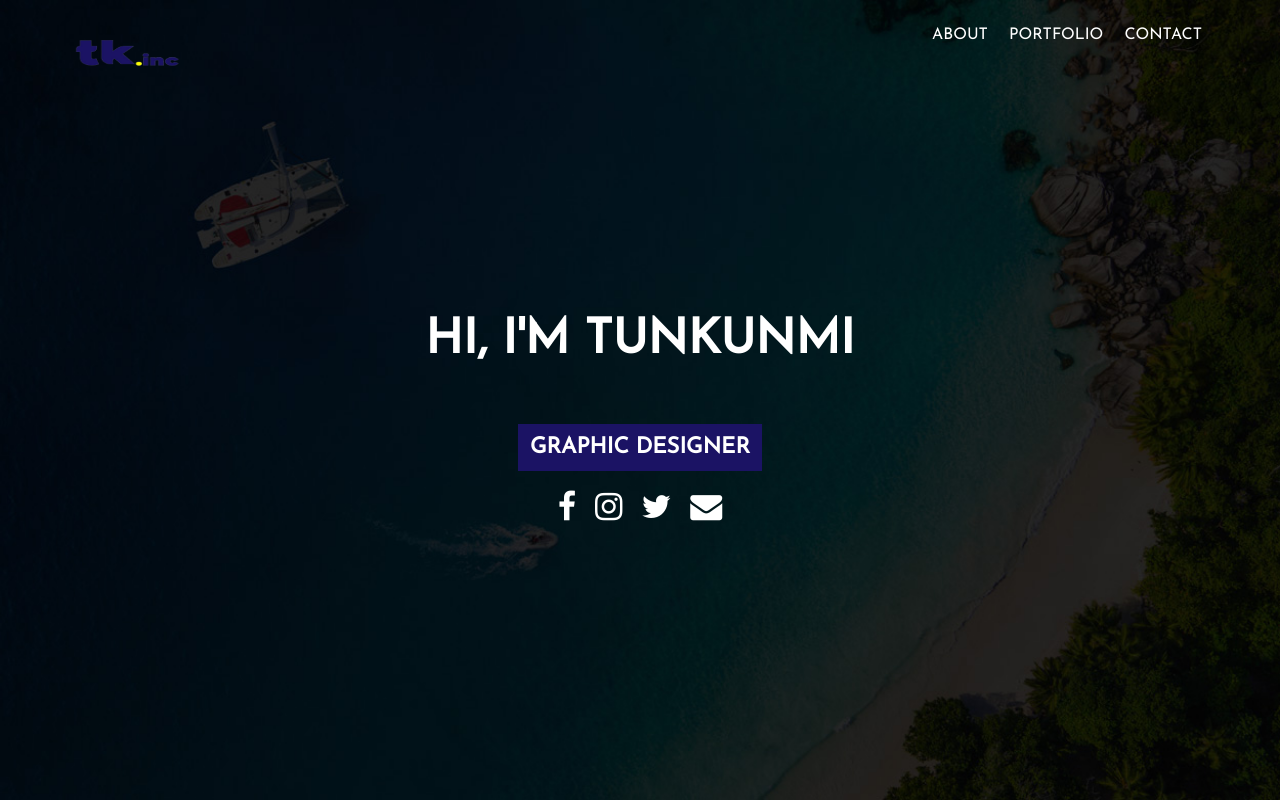
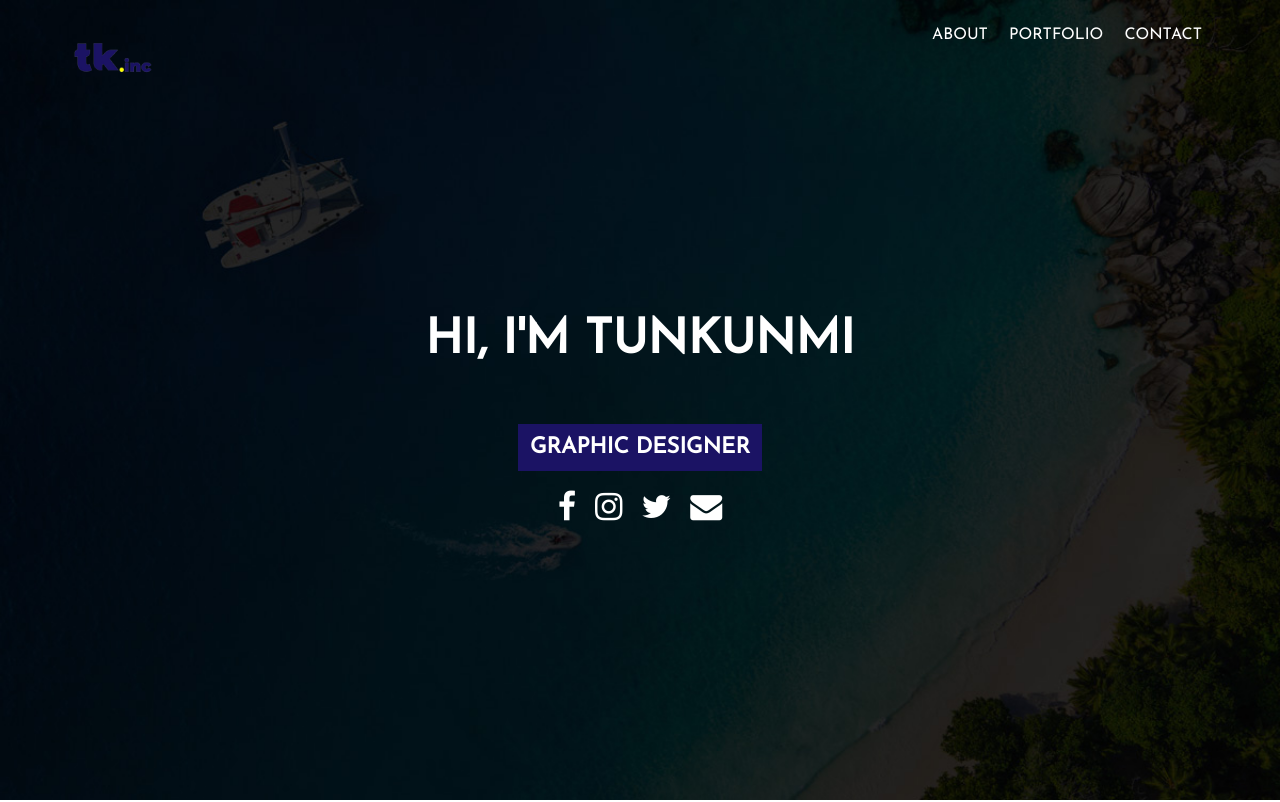
Before and after one commit to Tunkunmi/tunkunmi-portfolio, a plain HTML site: page index.html in a window 1280 px wide. Shown: the top 802 px of the page. Drawn offline with Linux system fonts and the light colour scheme.

Commit message:
fix logo and landing page

```diff
--- a/style.css
+++ b/style.css
@@ -46,8 +46,8 @@ nav a {
     color: white;
 }
 nav img {
-    height: 80px;
-    width: 120px
+    height: auto;
+    width: 90px
 }
 .dark-gray {
     color: rgb(85, 69, 69)
@@ -108,7 +108,7 @@ nav.newNav .toggle-nav {
     justify-content: center;
     align-items: center;
     flex-direction: column;
-    background-size: 100% 100%;
+    background-size: cover;
 }
 .s-intro h1 {
     font-size: 3rem;
```
